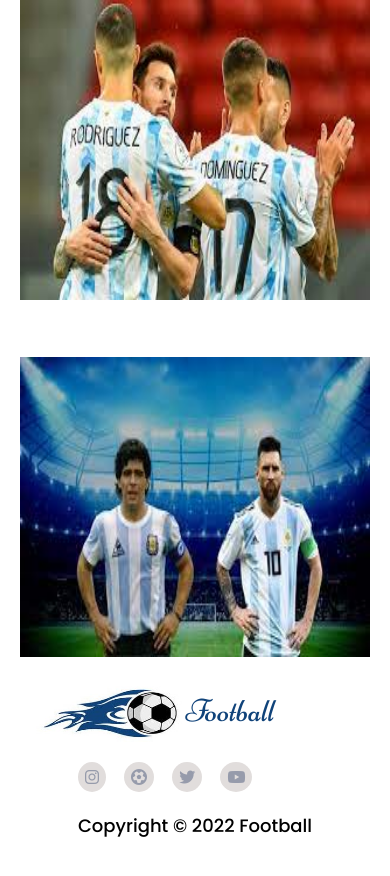
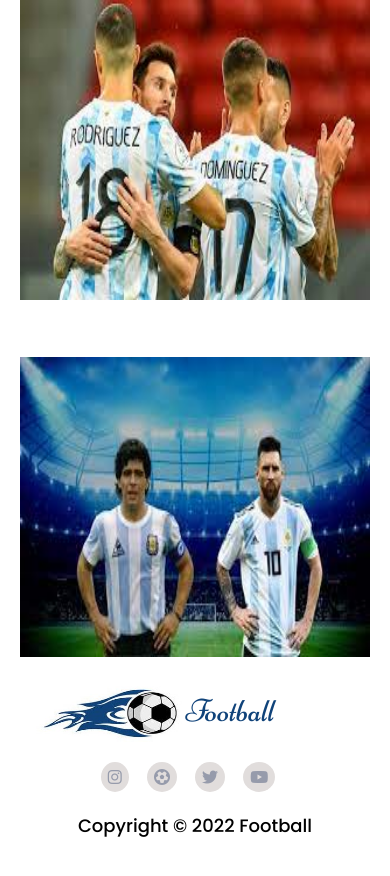
Before and after one commit to NusratMitu/football-website, a plain HTML site: page index.html in a window 390 px wide. Shown: the part 7823-8699 px from the top of the page. Drawn offline with Linux system fonts and the light colour scheme.

Commit message:
footer update

```diff
--- a/styles/style.css
+++ b/styles/style.css
@@ -276,6 +276,9 @@ small {
   .logo-title {
     font-size: 32px;
   }
+  .social-icons {
+    text-align: center;
+  }
 }
 /* tab devices */
 @media only screen and (min-width: 668px) and (max-width: 992px) {
```
